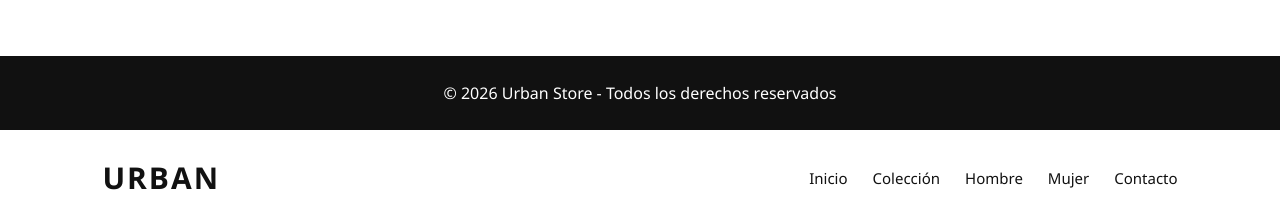
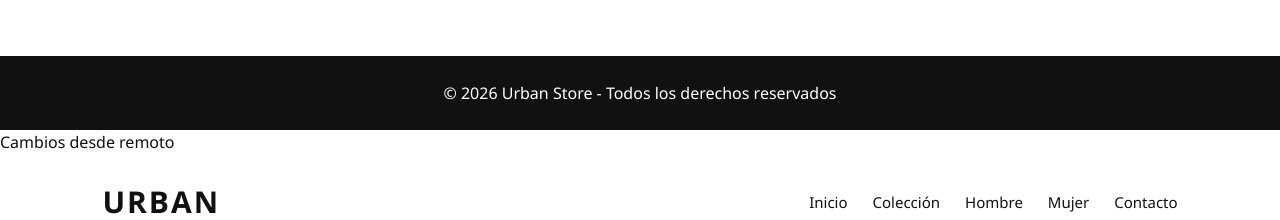
Before and after one commit to SrGines35/Tienda, an Angular app: page /home in a window 1280 px wide. Shown: the part 1380-1600 px from the top of the page. Built offline with nearby package versions, Linux system fonts and the light colour scheme.

Commit message:
Commit changes

```diff
--- a/src/app/pages/home/home.html
+++ b/src/app/pages/home/home.html
@@ -244,6 +244,6 @@
   <footer>
     © 2026 Urban Store - Todos los derechos reservados
   </footer>
-
+<h1>Cambios desde remoto</h1>
 </body>
 </html>
```
